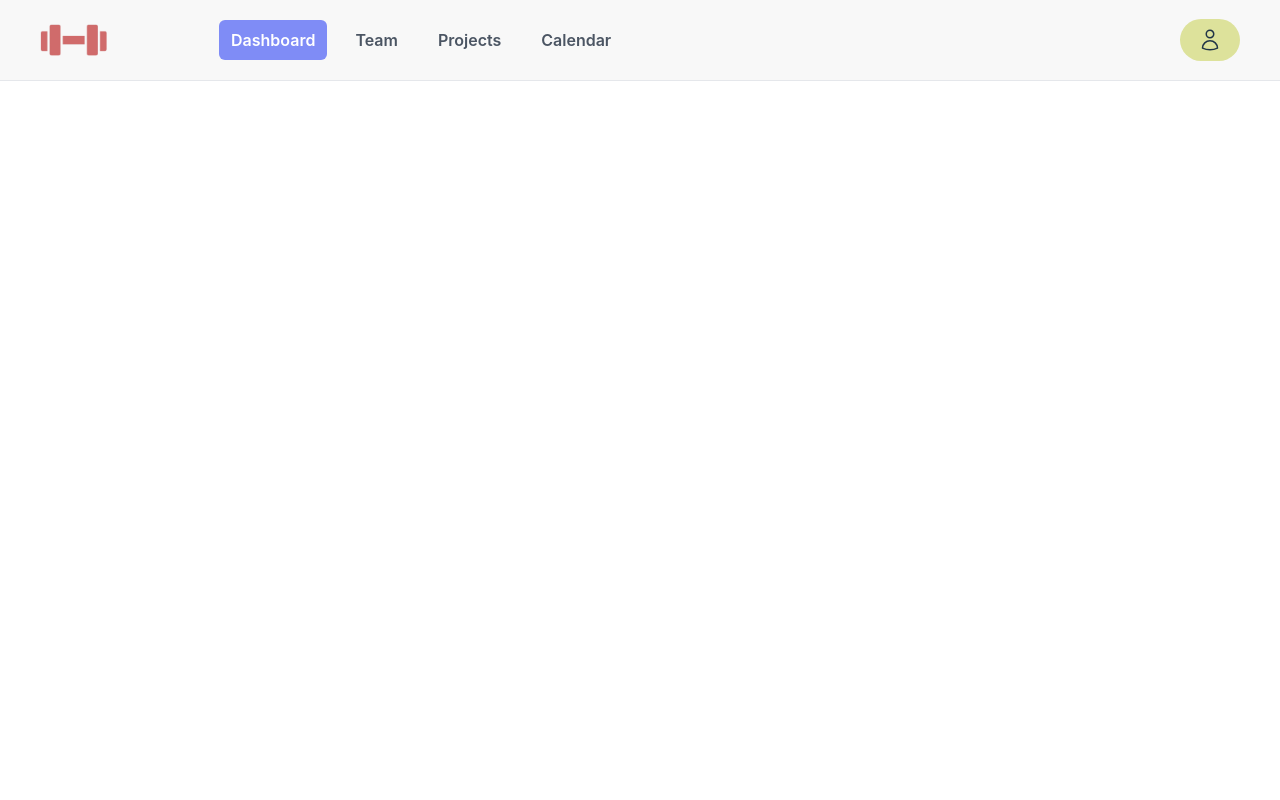
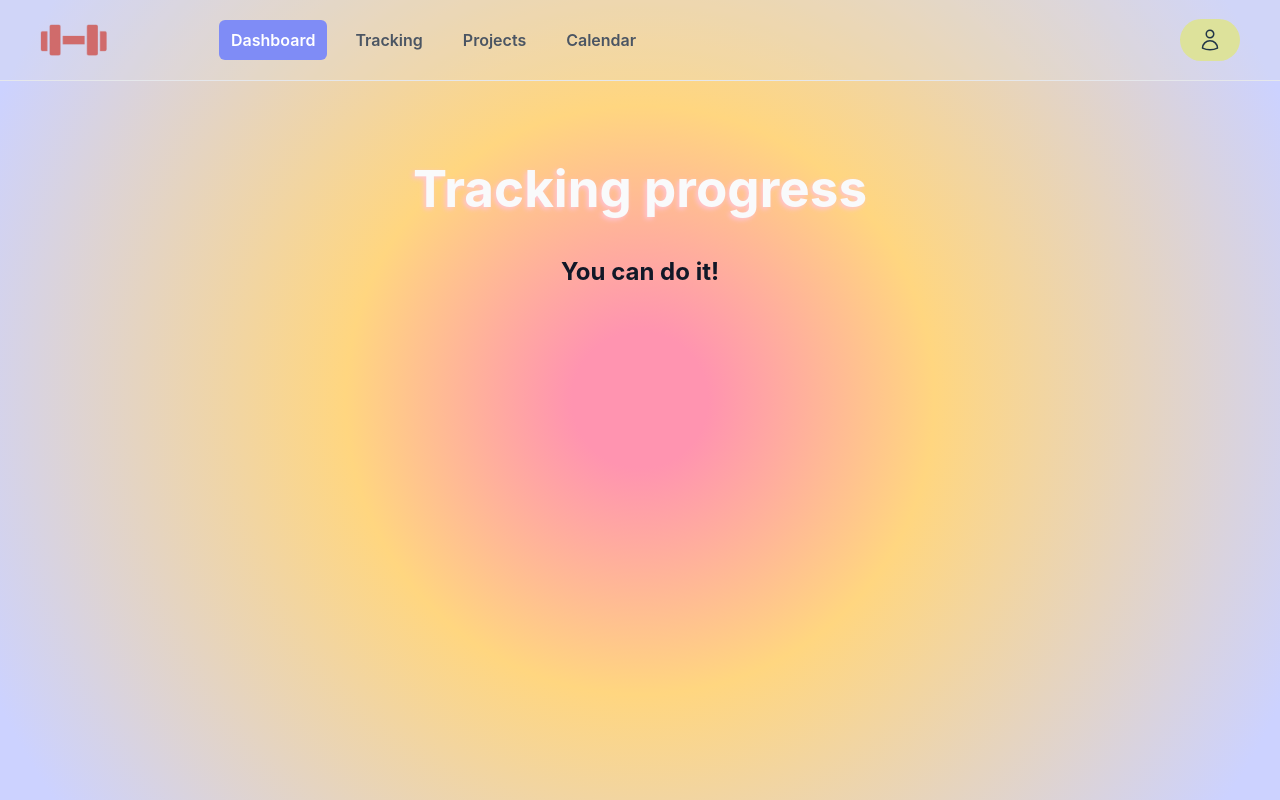
Before and after one commit to agostinagil/Workout-Tracker, a React (Vite) app: page /tracking in a window 1280 px wide. Built offline with nearby package versions, Linux system fonts and the light colour scheme.

Commit message:
feat: create TrackingView

```diff
--- a/src/components/Navbar.tsx
+++ b/src/components/Navbar.tsx
@@ -13,7 +13,7 @@ import logo from "../assets/logo.png";
 
 const navigation = [
   { name: "Dashboard", href: "/dashboard", current: true },
-  { name: "Team", href: "/", current: false },
+  { name: "Tracking", href: "/tracking", current: false },
   { name: "Projects", href: "#", current: false },
   { name: "Calendar", href: "#", current: false },
 ];
--- a/src/components/Tables/TrackingTable.tsx
+++ b/src/components/Tables/TrackingTable.tsx
@@ -28,7 +28,10 @@ const TrackingTable = ({ setIsOpen }: TableProps) => {
     const day = String(date.getDate()).padStart(2, "0");
     const month = String(date.getMonth() + 1).padStart(2, "0");
     const year = date.getFullYear();
-    const formattedDate = `${day}/${month}/${year}`;
+    const hours = String(date.getHours()).padStart(2, "0");
+    const minutes = String(date.getMinutes()).padStart(2, "0");
+    const seconds = String(date.getSeconds()).padStart(2, "0");
+    const formattedDate = `${day}/${month}/${year} - ${hours}:${minutes}:${seconds}`;
 
     const uid = new ShortUniqueId();
     const id = uid.rnd();
--- a/src/index.css
+++ b/src/index.css
@@ -55,6 +55,10 @@ button:focus-visible {
   outline: 4px auto -webkit-focus-ring-color;
 }
 
+.text-shadow {
+  text-shadow: -2px 2px 5px rgba(255, 196, 213, 1);
+}
+
 @media (prefers-color-scheme: light) {
   :root {
     color: #213547;
--- a/src/pages/UserViews/Dashboard/Dashboard.tsx
+++ b/src/pages/UserViews/Dashboard/Dashboard.tsx
@@ -13,7 +13,9 @@ const Dashboard = () => {
         {workouts.length > 0 ? (
           <>
             <div className=" flex flex-col place-content-center justify-center  py-24 ">
-              <h1 className="text-center ">Hi!</h1>
+              <h1 className="text-center text-white font-bold text-shadow ">
+                Choose your next workout!
+              </h1>
               <CreateWorkoutBtn />
               <div
                 className={`grid ${
--- /dev/null
+++ b/src/pages/UserViews/TrackingView/TrackingView.tsx
@@ -0,0 +1,16 @@
+const TrackingView = () => {
+  return (
+    <>
+      <div className="min-h-screen bg-gradient pt-40">
+        <h1 className="text-center font-bold text-gray-50  text-shadow">
+          Tracking progress
+        </h1>
+        <h3 className="mx-auto text-center mt-10 text-2xl font-bold text-gray-900">
+          You can do it!
+        </h3>
+      </div>
+    </>
+  );
+};
+
+export default TrackingView;
--- a/src/routes/Routes.tsx
+++ b/src/routes/Routes.tsx
@@ -3,6 +3,7 @@ import Home from "../pages/Home/Home";
 import Example from "../components/Navbar";
 import Dashboard from "../pages/UserViews/Dashboard/Dashboard";
 import Workout from "../pages/UserViews/WorkoutView/Workout";
+import TrackingView from "../pages/UserViews/TrackingView/TrackingView";
 
 const AppRoutes = () => {
   return (
@@ -12,6 +13,7 @@ const AppRoutes = () => {
         <Route path="/" element={<Home />} />
         <Route path="/dashboard" element={<Dashboard />} />
         <Route path="/workout/:id" element={<Workout />} />
+        <Route path="/tracking" element={<TrackingView />} />
       </Routes>
     </BrowserRouter>
   );
```
